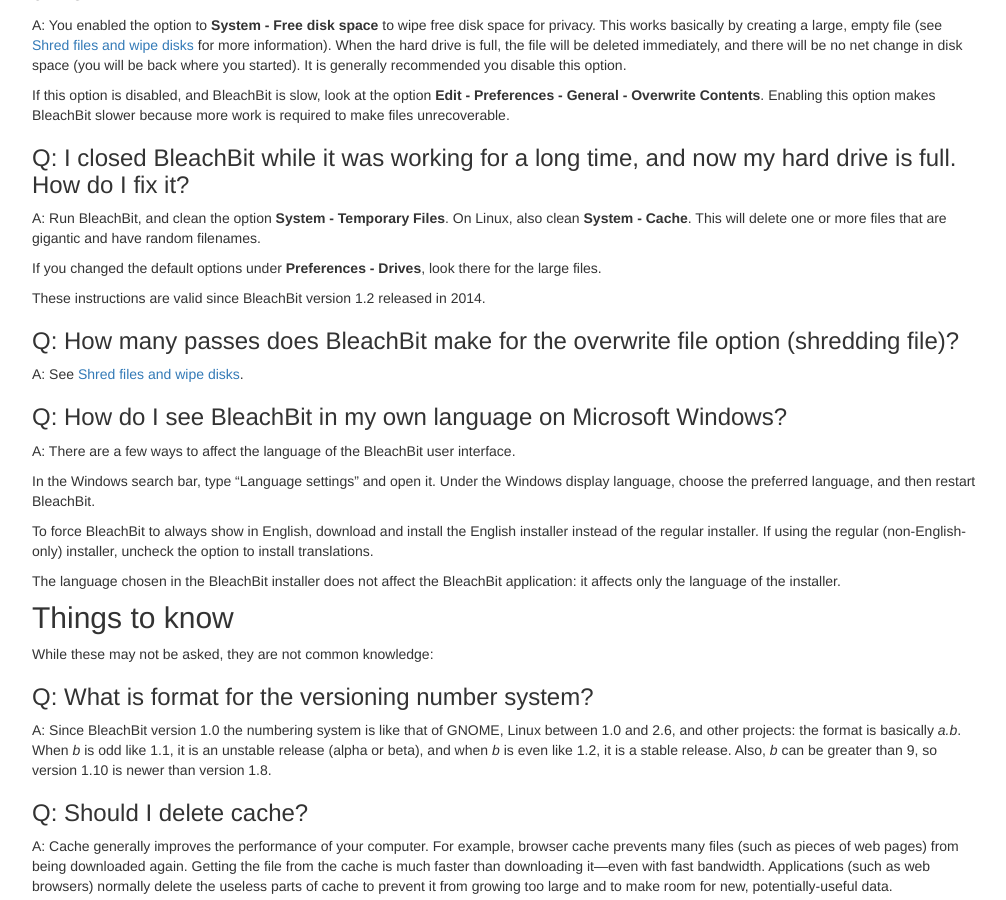
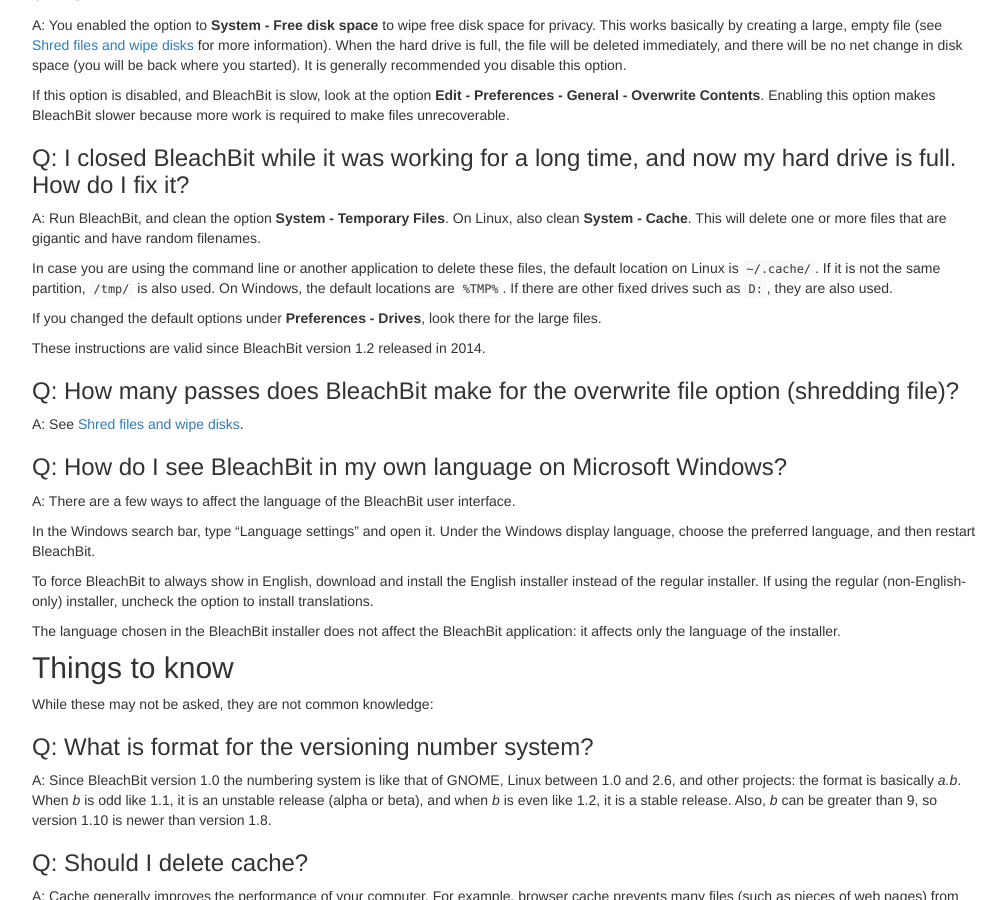
Before and after one commit to bleachbit/docs, a Jekyll site: the page built from _posts/2015-09-25-frequently-asked-questions.md, in a window 1280 px wide and 900 px high, scrolled down 1088 px. Shown: the whole window, without its empty margins (233-1239 px from the left). Built offline with Jekyll 4.4.1, drawn with Linux system fonts in a browser that asks for light colours.

Commit message:
Elaborate in FAQ about paths

```diff
--- a/_posts/2015-09-25-frequently-asked-questions.md
+++ b/_posts/2015-09-25-frequently-asked-questions.md
@@ -45,6 +45,8 @@
 
 ### Q: I closed BleachBit while it was working for a long time, and now my hard drive is full. How do I fix it?
 A: Run BleachBit, and clean the option **System - Temporary Files**. On Linux, also clean **System - Cache**. This will delete one or more files that are gigantic and have random filenames.
+
+In case you are using the command line or another application to delete these files, the default location on Linux is `~/.cache/`. If it is not the same partition, `/tmp/` is also used. On Windows, the default locations are `%TMP%`. If there are other fixed drives such as `D:`, they are also used.
 
 If you changed the default options under **Preferences - Drives**, look there for the large files.
 
```
